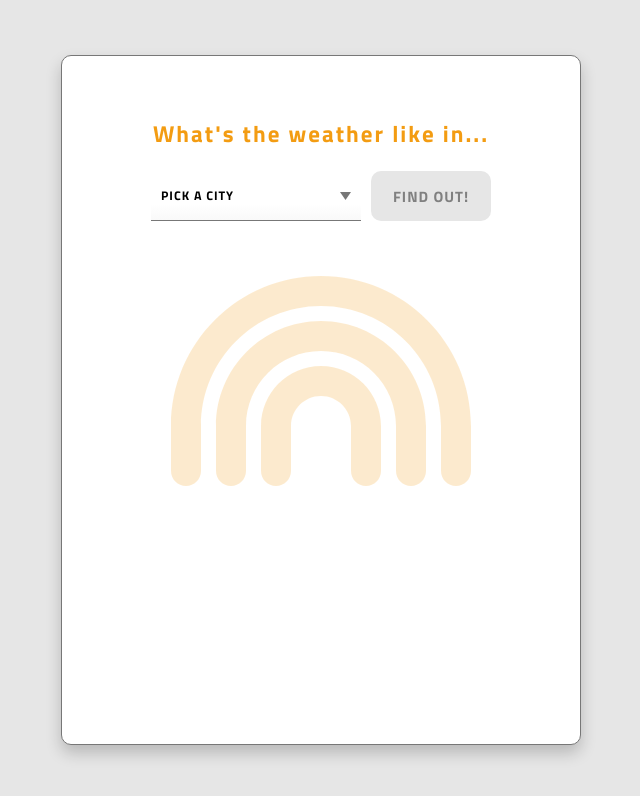
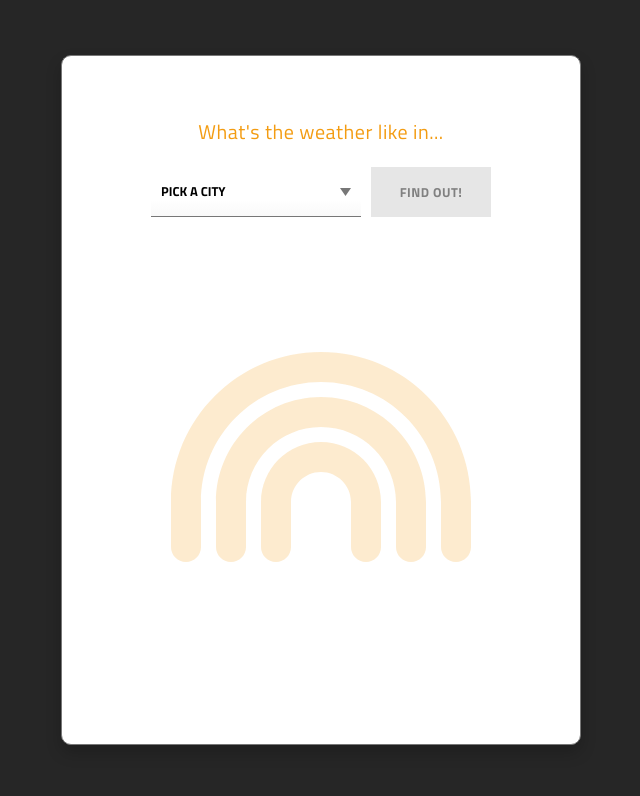
Before and after one commit to francescaSchiro/weather-app, a React (Create React App) app: page / in a window 1280 px wide. Shown: the top 796 px of the page, without its empty margins (319-959 px from the left). Built offline with nearby package versions, Linux system fonts and the light colour scheme.

Commit message:
RF style and commons | ADD placeholder logic

```diff
--- a/src/App.scss
+++ b/src/App.scss
@@ -5,7 +5,7 @@
   justify-content: center;
   align-items: center;
   height: 100vh;
-  background-color: $light-grey;
+  background-color: $foreground;
 
 
   .app-card {
@@ -18,31 +18,29 @@
     background-color: $background;
     box-shadow: 0px 8px 16px 0px rgba(0, 0, 0, 0.2);
     padding-top: 4rem;
-
     @include roundBorders();
-
 
     .title {
       display: flex;
       justify-content: center;
       text-align: center;
-      font-size: 2.3rem;
-      font-weight: 600;
+      font-size: $font-size_md;
+      font-weight: $font-weight_medium;
       margin: 2rem 0;
-      letter-spacing: .2rem;
+      letter-spacing: $letter_spacing_md;
       color: $secondary;
       @include fadeInAnimation();
 
       &.selected-city {
-        text-transform: uppercase;
         color: $foreground;
       }
     }
 
-    .weather-icons-container {
+    .weather-placeholder-container {
       display: flex;
       justify-content: center;
       align-items: center;
+      margin: 12rem 0;
 
       svg {
         height: 24rem;
@@ -53,6 +51,7 @@
     ;
 
     .weather-container {
+      margin-top: 8rem;
 
       .tabs {
         display: flex;
@@ -61,7 +60,8 @@
         justify-content: center;
         align-items: center;
         text-transform: uppercase;
-        font-size: 2rem;
+        font-size: $font-size_lg;
+        letter-spacing: $letter_spacing_lg;
         margin: 0 3rem;
         height: $input_height;
 
@@ -98,14 +98,12 @@
       }
 
       .weather-info {
-        // width: 100%;
         display: flex;
         flex-direction: column;
         align-items: center;
         justify-content: center;
-        font-size: 2rem;
-        margin: 3rem;
-        // @include fadeInAnimation();
+        font-size: $font-size_md;
+        margin: 2rem 0;
 
         .weather-info-day {
           display: flex;
@@ -117,6 +115,7 @@
           @include fadeInAnimation();
 
           .description {
+            margin-bottom: .4rem;
             max-width: 21rem;
           }
 
@@ -129,25 +128,26 @@
             padding: .7rem;
             background-color: $light-grey;
             text-transform: uppercase;
-            font-size: 1rem;
-            font-weight: 400;
+            font-weight: $font-weight_medium;
             margin-right: 2rem;
 
             div:first-of-type {
-              font-weight: 700;
+              font-weight: $font-weight_bold;
               font-size: 1rem;
               letter-spacing: .1em;
               line-height: 2rem;
             }
-            div:nth-of-type(2)  {
-              font-weight: 400;
+
+            div:nth-of-type(2) {
+              font-weight: $font-weight_medium;
               font-size: 1.1rem;
               letter-spacing: .2rem;
               margin-top: -.2rem;
             }
-            div:last-of-type  {
-              font-weight: 300;
-              font-size: 2rem;
+
+            div:last-of-type {
+              font-weight: $font-weight_light;
+              font-size: $font-size_md;
               letter-spacing: .3rem;
               margin-top: -.3rem;
             }
@@ -160,12 +160,12 @@
             justify-content: flex-start;
             align-items: center;
             width: 21rem;
+            font-size: $font-size_md;
 
             div:not(:last-child) {
-              margin-right: 1rem;
+              margin-right: 2.5rem;
             }
           }
-
 
           svg {
             margin-right: 1rem;
@@ -175,12 +175,6 @@
       }
 
     }
-
-    .no-results {
-      font-size: 3rem;
-      color: red;
-    }
-
   }
 
 
--- a/src/App.tsx
+++ b/src/App.tsx
@@ -2,22 +2,20 @@ import { FC, useCallback, useState } from 'react';
 import { IWeatherResponse } from './api/models/WeatherResponse';
 import SearchWeatherForm from './components/SearchForm/SearchWeatherForm';
 import Tabs, { ITab } from './components/Weather/Tabs';
-import WeatherIconsAnimation from './components/Weather/WeatherIconsAnimation';
 import WeatherInfo from './components/Weather/WeatherInfo/WeatherInfo';
 import './App.scss';
 
 
 const App: FC = () => {
-  const [selectedCity, setSelectedCity] = useState(""); // mi serve per stampare la città derivata da zipcode e country nei risultati
   const [weather, setWeather] = useState<IWeatherResponse | null>(null)
   const [activeTab, setActiveTab] = useState<ITab>("today");
   const handleTabClick = useCallback((tab: ITab) => setActiveTab(tab), []);
 
-  const setWeatherData = useCallback((weather: IWeatherResponse, city: string) => {
+
+  const setWeatherData = useCallback((weather: IWeatherResponse | null) => {
     console.log('%cApp.tsx line:23 weather', 'color: #007acc;', weather);
     setActiveTab("today")
     setWeather(weather);
-    setSelectedCity(city)
   }, []);
 
 
@@ -34,8 +32,6 @@ const App: FC = () => {
           onSubmitted={setWeatherData}
         />
 
-        <div className="title selected-city">{selectedCity}</div>
-
         {weather ? (
           <div className="weather-container">
 
@@ -51,7 +47,7 @@ const App: FC = () => {
 
           </div>
 
-        ) : <WeatherIconsAnimation />}
+        ) : null}
 
 
 
--- a/src/_common.scss
+++ b/src/_common.scss
@@ -12,8 +12,58 @@ $secondary_dark: #e49311;
 $borders: #777;
 $icons: $secondary;
 
+// inputs
 $input_height: 5rem;
 $input_padding: 1rem;
+
+// font-sizes
+$font-size_sm: 1.3rem;
+$font-size_md: 2rem;
+$font-size_lg: 3rem;
+
+// font-weight
+$font-weight_light: 300;
+$font-weight_medium: 400;
+$font-weight_bold: 700;
+
+// letter spacing
+$letter_spacing_sm: .05rem;
+$letter_spacing_md: .05rem;
+$letter_spacing_lg: .1rem;
+
+
+// mixins
+@mixin btnStatusStyles {
+  display: flex;
+  justify-content: center;
+  align-items: center;
+  padding: .7rem;
+  width: 12rem;
+  height: $input_height;
+  @include boldText();
+  font-size: $font-size_sm;
+  letter-spacing: $letter_spacing_sm;
+  border: none;
+  background-color: $secondary;
+  color: $background;
+  border: none;
+
+  &:disabled {
+    background-color: $light-grey;
+    color: gray;
+    border: none;
+  }
+
+  &:not(:disabled) {
+    cursor: pointer;
+  }
+
+  &:hover:not(:disabled) {
+    transition: all .5s ease-in-out;
+    font-size: 1.6rem;
+    background-color: $secondary_dark;
+  }
+}
 
 @mixin roundBorders() {
   border: .1rem solid $borders;
@@ -22,30 +72,35 @@ $input_padding: 1rem;
 
 @mixin boldText() {
   text-transform: uppercase;
-    letter-spacing: 0.1rem;
   font-weight: 600;
 }
 
 @mixin fadeInAnimation() {
   animation: fadeIn 1s both;
+
   @keyframes fadeIn {
     0% {
       opacity: 0;
     }
+
     100% {
       opacity: 1;
     }
   }
 }
+
 @mixin fadeInOutAnimation() {
   animation: fadeInOut 2s infinite;
+
   @keyframes fadeInOut {
     0% {
       opacity: 0;
     }
+
     50% {
       opacity: 1;
     }
+
     100% {
       opacity: 0;
     }
--- a/src/components/SearchForm/SearchWeatherForm.tsx
+++ b/src/components/SearchForm/SearchWeatherForm.tsx
@@ -6,18 +6,21 @@ import { IWeatherResponse } from "../../api/models/WeatherResponse";
 import { CITIES, ICity } from "../../constants";
 import { getWeatherByCity } from "../../services/weather.service";
 import Spinner from "../Spinner/Spinner";
+import WeatherPlaceholder from "../Weather/WeatherPlaceholder";
 import "./search-weather-form.scss"
 
 
 
 interface ISearchWeatherForm {
-    onSubmitted: (weather: IWeatherResponse, city: string) => void;
+	onSubmitted: (weather: IWeatherResponse | null) => void;
 };
 
 const SearchWeatherForm: FC<ISearchWeatherForm> = ({ onSubmitted }) => {
 	const [city, setCity] = useState("");
 	const [isLoading, setIsLoading] = useState(false);
 	const [errorMessage, setErrorMessage] = useState<string | null>(null)
+	// dont show animation if error or weather set
+	const [showPlaceholder, setShowPlaceholder] = useState(true);
 
 
 	const handleSubmit = useCallback(async (event: FormEvent<HTMLFormElement>) => {
@@ -27,21 +30,23 @@ const SearchWeatherForm: FC<ISearchWeatherForm> = ({ onSubmitted }) => {
 		try {
 			const weatherRes = await getWeatherByCity({ city });
 			console.log('weatherRes', weatherRes);
-            onSubmitted(weatherRes, city)
+			onSubmitted(weatherRes)
 		} catch (err) {
 			let errMessage;
-            // throw new Error(String(err));
 			if (isAxiosError(err) && err.response) {
 				console.log('%cSearchWeatherForm.tsx line:33 err', 'color: #007acc;', err);
 				errMessage = `ERR ${err.response.status}: ${err.response.data.message}: ` as string;
+				onSubmitted(null)
 			}
 			else {
+				onSubmitted(null)
 				errMessage = err as string
 			}
 			setErrorMessage(errMessage)
 
 		} finally {
 			setIsLoading(false)
+			setShowPlaceholder(false)
 		}
 
 	}, [city, onSubmitted]);
@@ -57,7 +62,9 @@ const SearchWeatherForm: FC<ISearchWeatherForm> = ({ onSubmitted }) => {
 		<div className="search-weather-form">
 
 			<form onSubmit={handleSubmit} className="form-wrapper">
+
 				<div className="citySelect" data-cy="select">
+
 					<select
 						name="city"
 						onChange={(event) => onCityChange(event.target.value as "" | ICity)}
@@ -65,11 +72,10 @@ const SearchWeatherForm: FC<ISearchWeatherForm> = ({ onSubmitted }) => {
 					>
 						<option value="" disabled>Pick a city</option>
 						{CITIES.map(city => (
-                            <option data-cy={`option-${city}`}key={city} value={city}>{city}</option>
+							<option data-cy={`option-${city}`} key={city} value={city}>{city}</option>
 						))}
 					</select>
 					<span className="focus"></span>
-
 
 				</div>
 
@@ -78,15 +84,17 @@ const SearchWeatherForm: FC<ISearchWeatherForm> = ({ onSubmitted }) => {
 				</button>
 
 			</form>
+
 			{errorMessage ? (
 				<>
 					<div className="error-message">
-                        <div className="error-icon"><FontAwesomeIcon icon={faPooStorm} /></div>
+						<div className="error-icon">
+							<FontAwesomeIcon icon={faPooStorm} shake />
+						</div>
 						{errorMessage?.toString() ?? "errore"}
 					</div>
 				</>
-            ) : null}
-
+			) : showPlaceholder ? <WeatherPlaceholder /> : null}
 
 		</div>
 	)
--- a/src/components/SearchForm/search-weather-form.scss
+++ b/src/components/SearchForm/search-weather-form.scss
@@ -3,6 +3,7 @@
 
 .search-weather-form {
   @include fadeInAnimation();
+  position: relative;
 
   .form-wrapper {
     display: flex;
@@ -10,7 +11,6 @@
     justify-content: center;
 
     .citySelect {
-            // @include roundBorders();
       position: relative;
       display: flex;
       align-items: center;
@@ -18,8 +18,8 @@
       height: $input_height;
       padding: $input_padding;
       border-bottom: 1px solid $borders;
-            // border-radius: 1rem 0 0 1rem;
-            font-size: 1.25rem;
+      font-size: $font-size_sm;
+      letter-spacing: $letter_spacing_sm;
       cursor: pointer;
       background-color: #fff;
       background-image: linear-gradient(to top, #f9f9f9, #fff 33%);
@@ -54,12 +54,9 @@
           right: -.1rem;
           bottom: -.1rem;
           border-bottom: .2rem solid $secondary;
-                    // border-radius: inherit;
         }
 
-
       }
-
 
       &:hover::after {
         background-color: $secondary;
@@ -80,60 +77,32 @@
         justify-self: end;
       }
 
-
-
     }
 
     button {
-            display: flex;
-            justify-content: center;
-            align-items: center;
-            padding: .7rem;
-            width: 12rem;
-            height: $input_height;
-            @include boldText();
-            font-size: 1.5rem;
-            border: none;
-            background-color: $secondary;
-            color: $background;
       margin-left: 1rem;
-
-            @include roundBorders();
-            border: none;
-            // border-radius: 0 1rem 1rem 0;
-            &:disabled {
-                background-color: $light-grey;
-                color: gray;
-                border: none;
-
-
-            }
-            &:not(:disabled) {
-                cursor: pointer;
-            }
-
-            &:hover:not(:disabled) {
-
-                background-color: $secondary_dark;
-                // color: $secondary_light;
-            }
-
+      @include btnStatusStyles();
 
     }
   }
 
   .error-message {
+    position: absolute;
+    bottom: -12rem;
+    right: 10rem;
     display: flex;
-        flex-direction: row;
+    flex-direction: column;
     justify-content: center;
     align-items: center;
     color: $secondary;
-        margin: 2rem 0;
+    font-size: $font-size_sm;
+    letter-spacing: $letter_spacing_sm;
   }
 
   .error-icon {
     display: inline-flex;
     align-items: center;
+    margin-bottom: 1rem;
 
     svg {
       height: 5rem;
--- a/src/components/Spinner/spinner.scss
+++ b/src/components/Spinner/spinner.scss
@@ -4,7 +4,7 @@
     margin: auto;
     border: .2rem solid #EAF0F6;
     border-radius: 50%;
-    border-top: .2rem solid $secondary;
+    border-top: .2rem solid $secondary_dark;
     width: 2rem;
     height: 2rem;
     animation: spinner 4s linear infinite;
--- a/src/components/Weather/WeatherInfo/WeatherDate.tsx
+++ b/src/components/Weather/WeatherInfo/WeatherDate.tsx
@@ -9,7 +9,6 @@ interface IWeatherDateProps {
 const WeatherDate: FC<IWeatherDateProps> = ({
     date,
 }) => {
-    // const FULL_DATE_FORMAT = "dddd DD MMMM yyyy";
     const DAY = date.format("dddd DD");
     const MONTH = date.format("MMMM");
     const YEAR = date.format("yyyy");
--- a/src/components/Weather/WeatherIconsAnimation.tsx
+++ b/src/components/Weather/WeatherPlaceholder.tsx
@@ -13,7 +13,7 @@ const WEATHER_ICONS = [
     faCloudSunRain,
 ];
 
-const WeatherIconsAnimation: FC = () => {
+const WeatherPlaceholder: FC = () => {
     const [visibleIconIndex, setVisibleIconIndex] = useState(0);
 
     useEffect(() => {
@@ -26,11 +26,11 @@ const WeatherIconsAnimation: FC = () => {
     }, [visibleIconIndex]);
 
     return (
-        <div className="weather-icons-container">
+        <div className="weather-placeholder-container">
             <FontAwesomeIcon icon={WEATHER_ICONS[visibleIconIndex]} fade />
         </div>
 
     )
 };
 
-export default WeatherIconsAnimation;
+export default WeatherPlaceholder;
```
Lines whose indentation alone changed are shown as unchanged.
